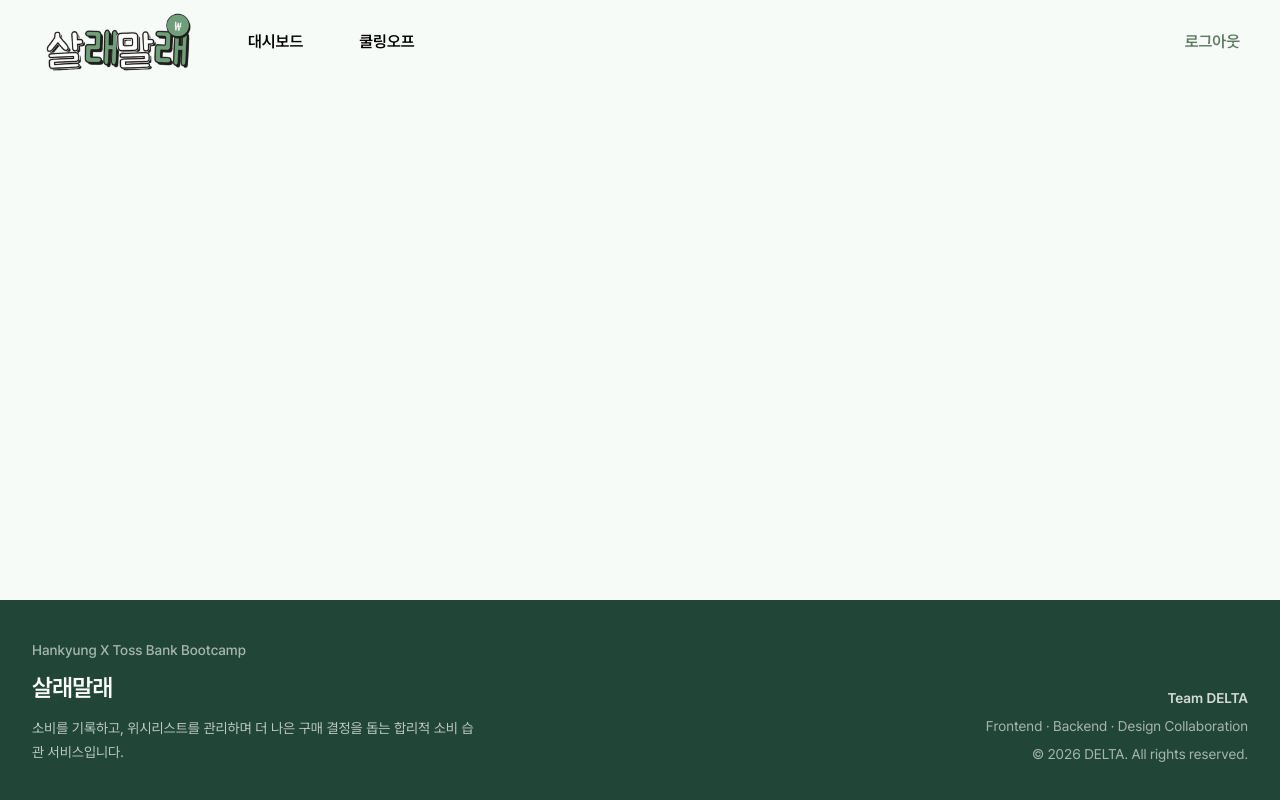
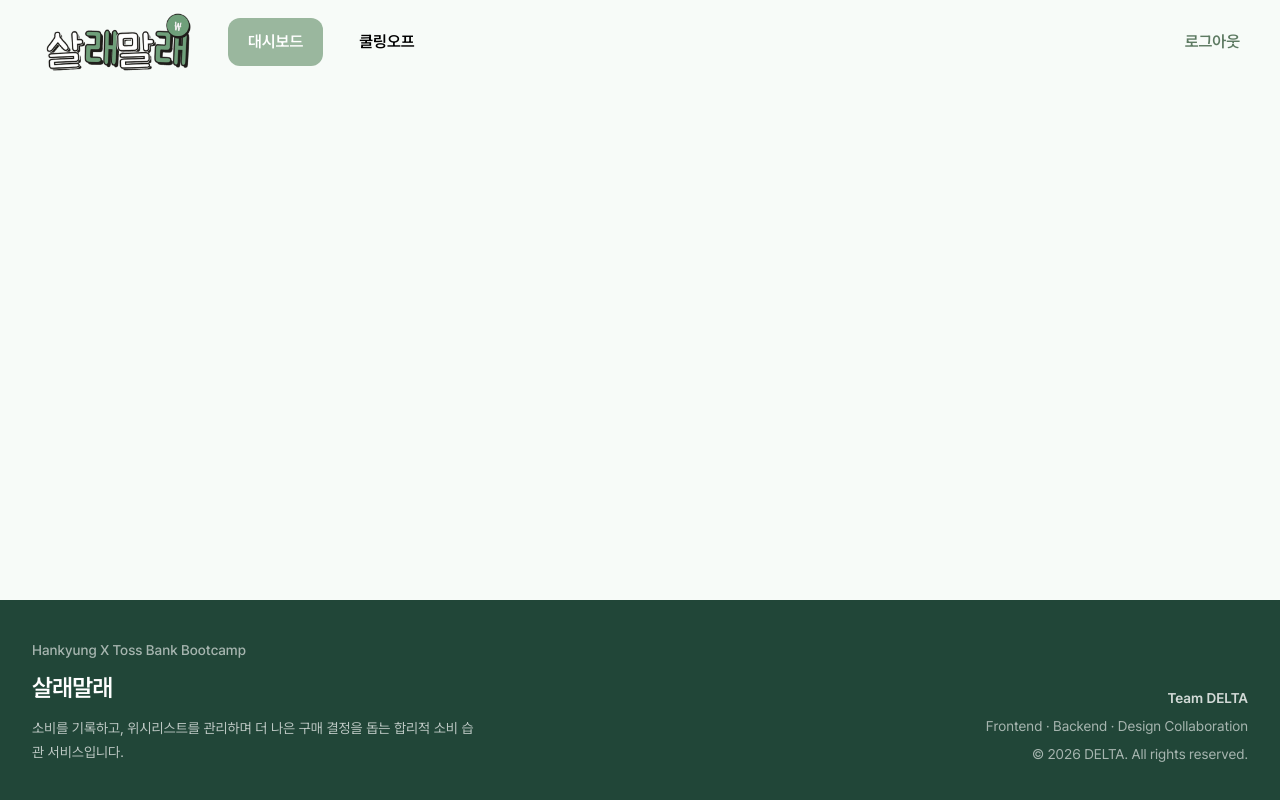
Before and after one commit to Hankyung-Toss-delta/sallae-malrae, a Next.js app: page /dashboard in a window 1280 px wide. Shown: the top 800 px of the page. Built offline with nearby package versions, Linux system fonts and the light colour scheme.

Commit message:
style: 헤더 대시모드 메뉴 선택됨 효과 추가

```diff
--- a/src/app/dashboard/page.jsx
+++ b/src/app/dashboard/page.jsx
@@ -4,7 +4,7 @@ import Footer from "@/components/layout/Footer";
 export default function DashboardPage() {
   return (
     <main className="min-h-screen">
-      <Header />
+      <Header activeMenu="dashboard" />
 
       <section className="min-h-[600px]">{/* 대시보드 내용 */}</section>
 
```
